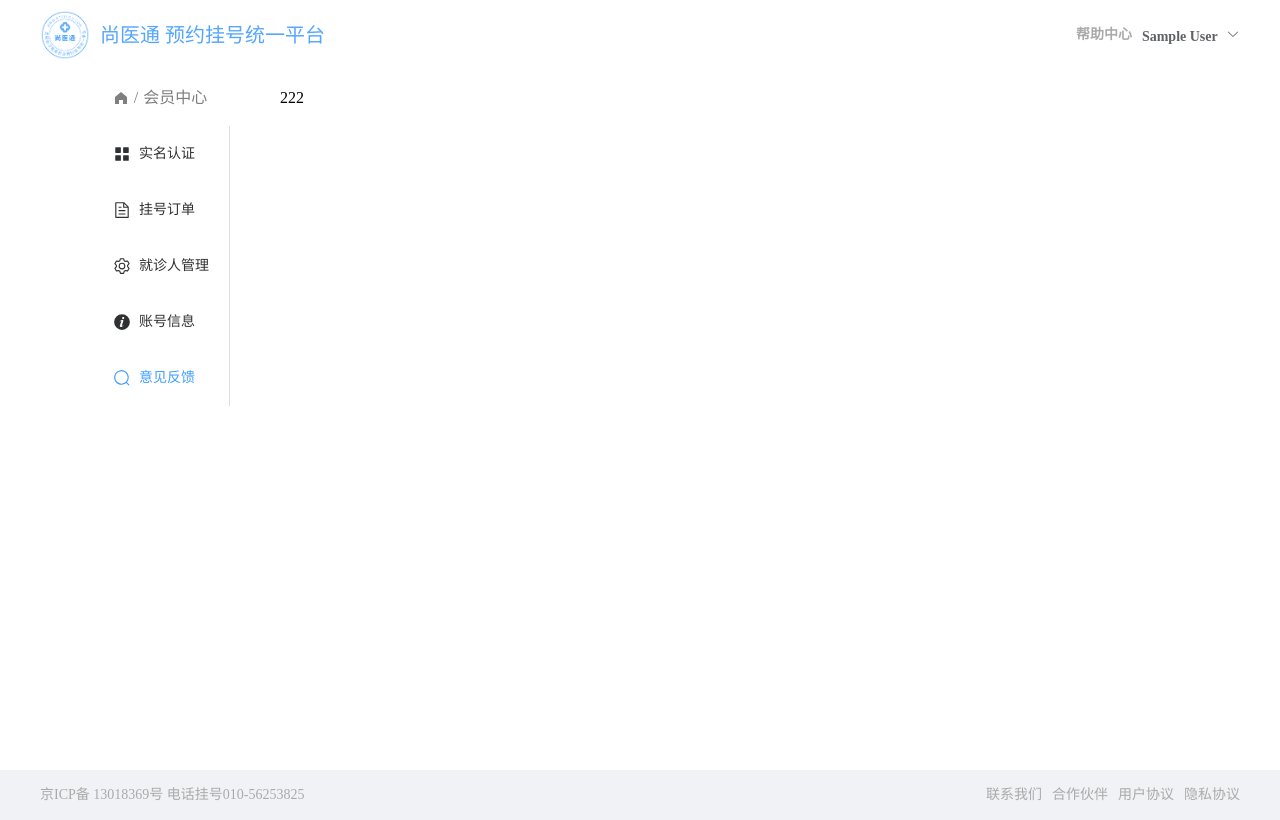
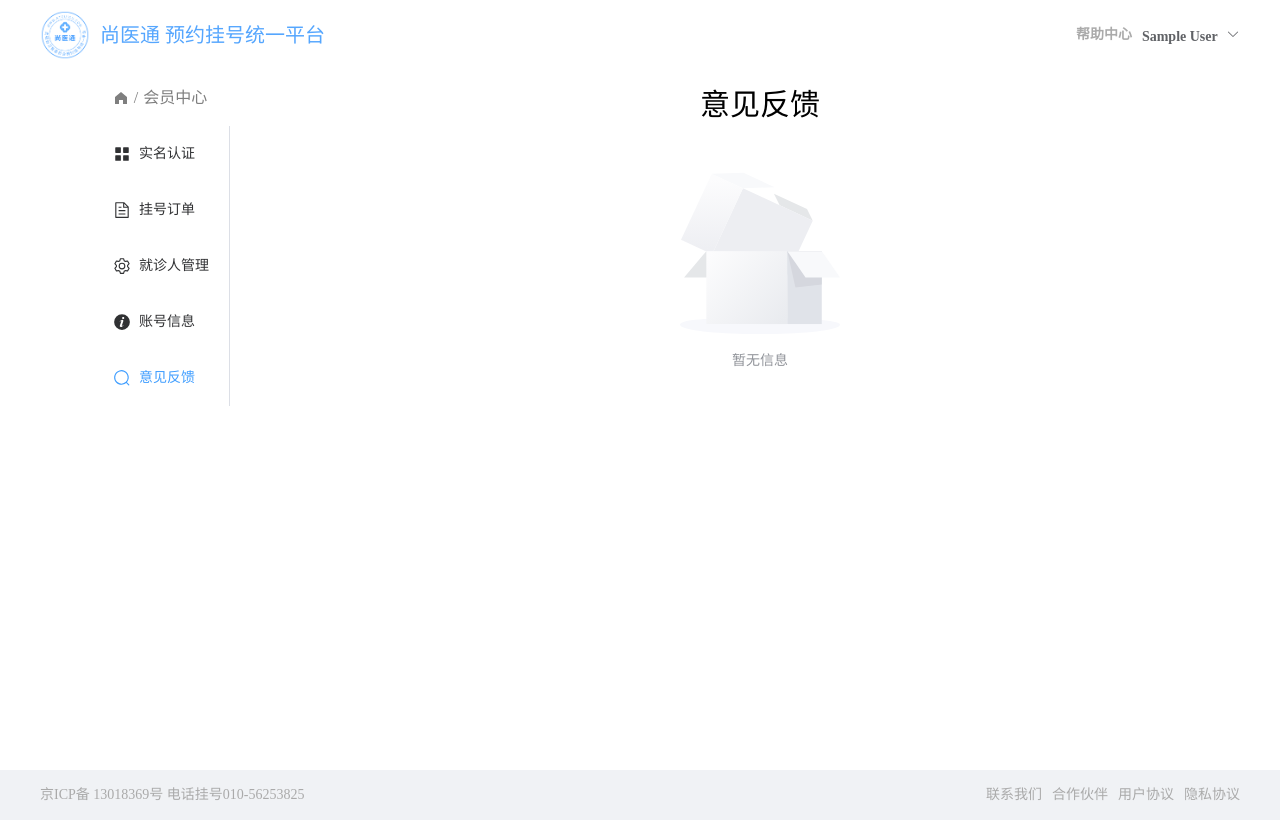
Before and after one commit to cbxpb/ShangYiTong, a Vue app: page /user/feedback in a window 1280 px wide. Built offline with nearby package versions, Linux system fonts and the light colour scheme; sample sign-in values are in the browser's storage.

Commit message:
意见反馈、账号信息完成

```diff
--- a/src/pages/user/feedback/index.vue
+++ b/src/pages/user/feedback/index.vue
@@ -1,5 +1,19 @@
 <template>
-    <div>222</div>
-  </template>
-  <script setup lang="ts"></script>
-  <style lang="scss" scoped></style>
+  <div>
+    <div class="info">
+      <h1>意见反馈</h1>
+      <el-empty description="暂无信息" />
+    </div>
+  </div>
+</template>
+
+<script setup lang="ts"></script>
+
+<style scoped lang="scss">
+  .info {
+    h1 {
+      text-align: center;
+      font-size: 30px;
+    }
+  }
+</style>
--- a/src/pages/user/profile/index.vue
+++ b/src/pages/user/profile/index.vue
@@ -1,5 +1,19 @@
 <template>
-    <div>114441</div>
-  </template>
-  <script setup lang="ts"></script>
-  <style lang="scss" scoped></style>
+  <div>
+    <div class="info">
+      <h1>账号信息</h1>
+      <el-empty description="暂无信息" />
+    </div>
+  </div>
+</template>
+
+<script setup lang="ts"></script>
+
+<style scoped lang="scss">
+  .info {
+    h1 {
+      text-align: center;
+      font-size: 30px;
+    }
+  }
+</style>
```
